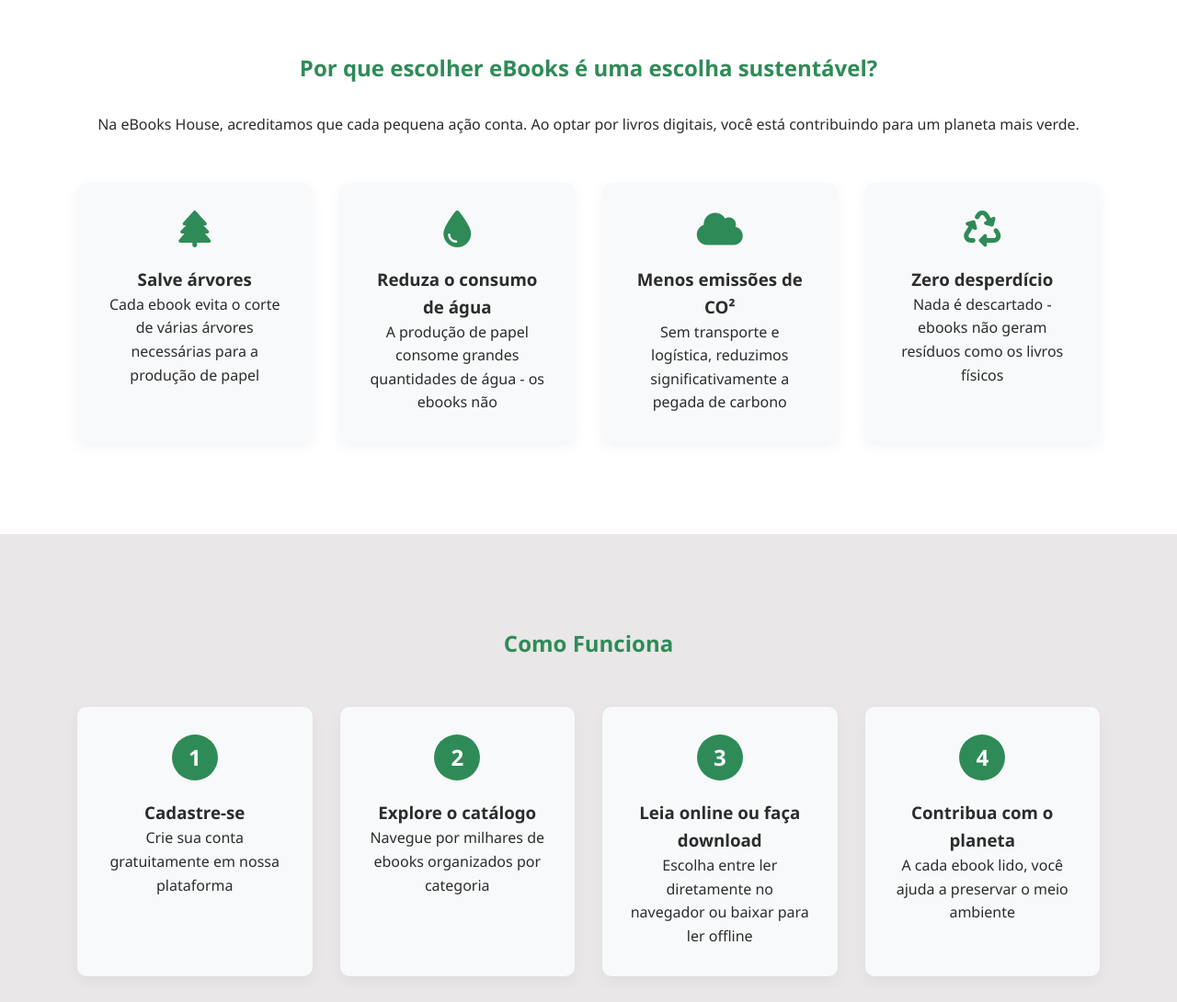
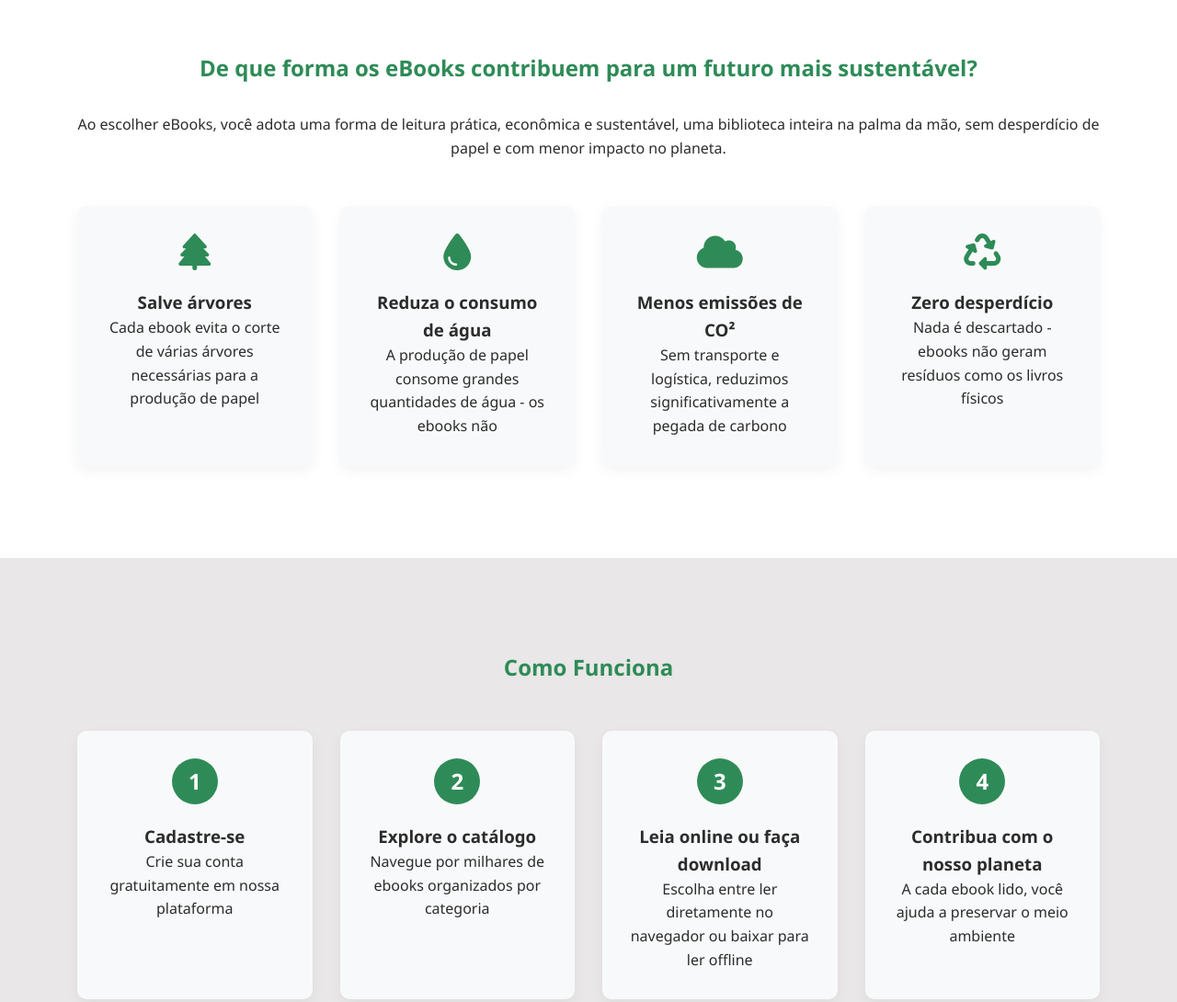
Before and after one commit to emanuelreis9697-ops/PROJETO---EBOOK, a plain HTML site: page index.html in a window 1280 px wide. Shown: the part 800-1890 px from the top of the page at 92% size. Drawn offline with Linux system fonts and the light colour scheme.

Commit message:
descrições

```diff
--- a/index.html
+++ b/index.html
@@ -1081,8 +1081,8 @@
     <!-- Seção de Sustentabilidade -->
     <section class="sustainability" id="sustentabilidade">
         <div class="container">
-            <h2>Por que escolher eBooks é uma escolha sustentável?</h2>
-            <p>Na eBooks House, acreditamos que cada pequena ação conta. Ao optar por livros digitais, você está contribuindo para um planeta mais verde.</p>
+            <h2> De que forma os eBooks contribuem para um futuro mais sustentável?</h2>
+            <p> Ao escolher eBooks, você adota uma forma de leitura prática, econômica e sustentável, uma biblioteca inteira na palma da mão, sem desperdício de papel e com menor impacto no planeta.</p>
 
             <div class="eco-benefits">
                 <div class="eco-benefit">
@@ -1131,7 +1131,7 @@
                 </div>
                 <div class="step">
                     <div class="step-number">4</div>
-                    <h3>Contribua com o planeta</h3>
+                    <h3>Contribua com o nosso planeta</h3>
                     <p>A cada ebook lido, você ajuda a preservar o meio ambiente</p>
                 </div>
             </div>
@@ -1144,7 +1144,7 @@
             <h2>Nossa Missão</h2>
             <div class="mission-content">
                 <p>Nossa missão é promover o acesso democrático à leitura enquanto reduzimos o impacto ambiental da produção de livros físicos. Acreditamos que tecnologia e sustentabilidade podem andar juntas para criar um futuro melhor.</p>
-                <p>Através de nossa plataforma, já evitamos o corte de mais de 15 mil árvores e reduzimos significativamente as emissões de carbono relacionadas à produção e distribuição de livros.</p>
+                <p>Através de nossa plataforma, já evitamos o corte de milhões de árvores e reduzimos significativamente as emissões de carbono relacionadas à produção e distribuição de livros.</p>
             </div>
         </div>
     </section>
```
